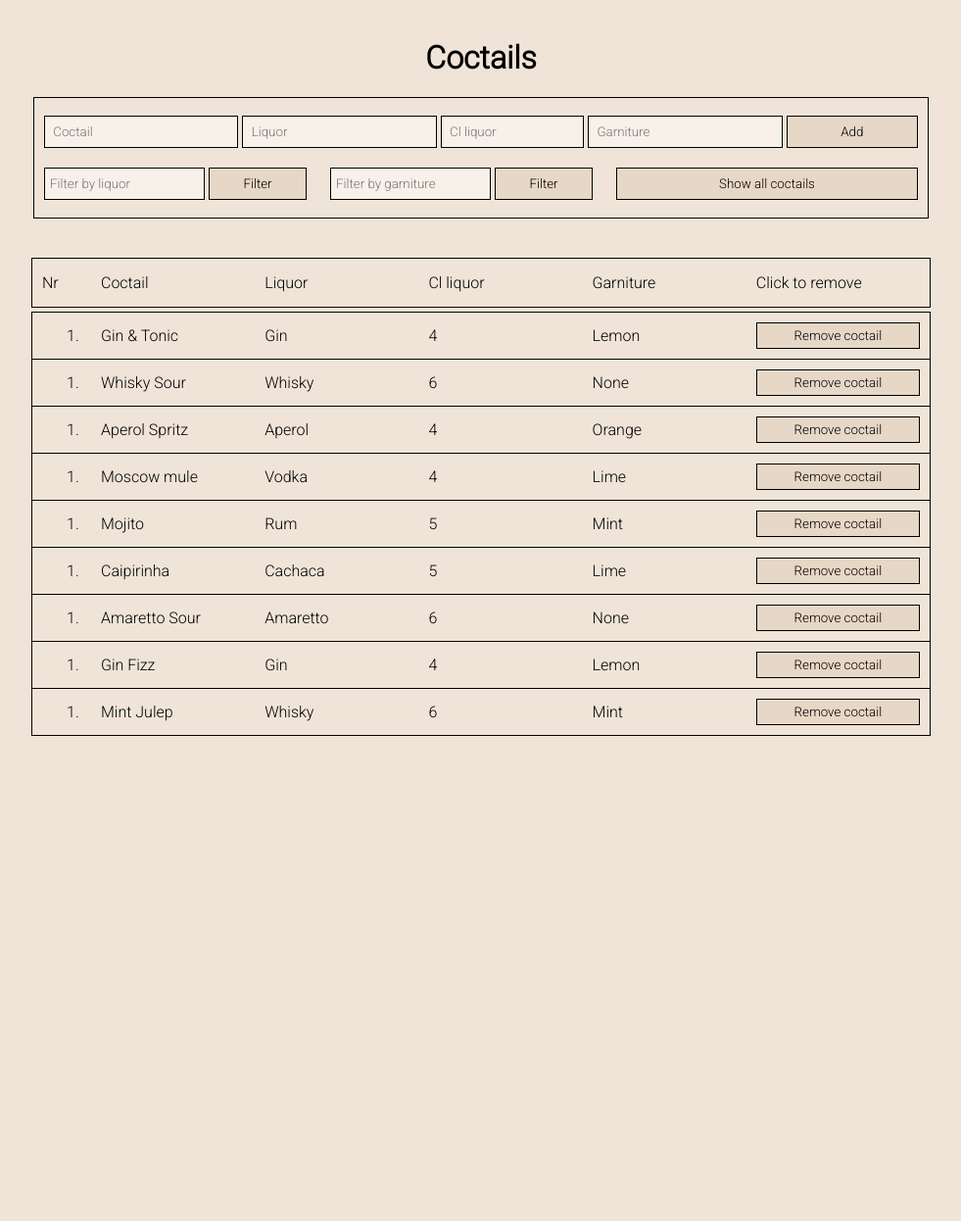
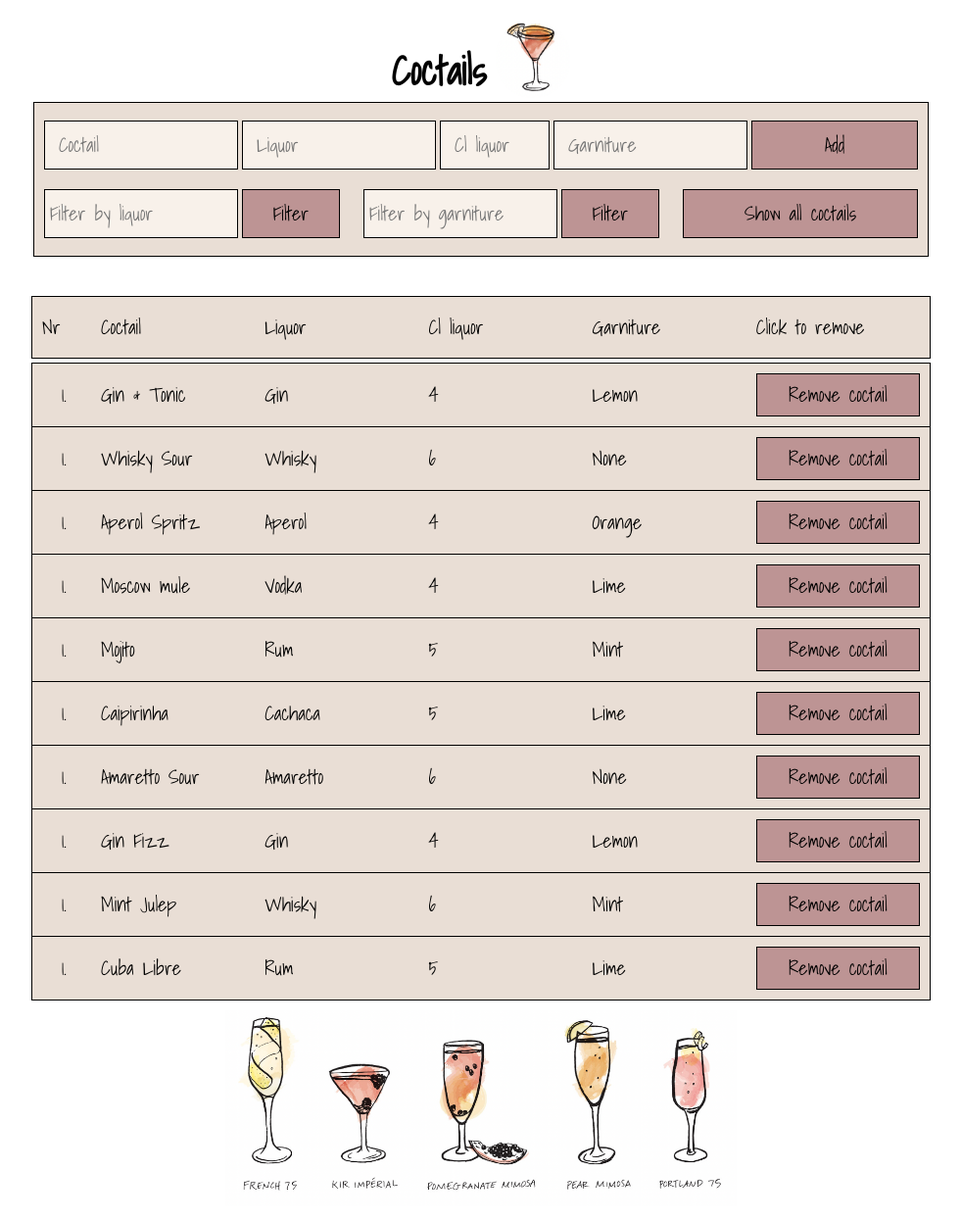
Before and after one commit to tbjorklind/T_Bjorklind_ME132A_U2, a plain HTML site: page index.html in a window 1280 px wide. Shown: the whole page at 98% size, without its empty margins (149-1130 px from the left). Before the commit the page ends 800 px from the top, so only its background shows below. Drawn offline with Linux system fonts and the light colour scheme.

Commit message:
Added style in css

```diff
--- a/database.js
+++ b/database.js
@@ -72,13 +72,13 @@ let database = [
     liquor: 'Whisky',
     cl: 6,
     garniture: 'Mint'
+  },
+
+  {
+    id: 10,
+    name: 'Cuba Libre',
+    liquor: 'Rum',
+    cl: 5,
+    garniture: 'Lime'
   }
-
-  // {
-  //   id: 10,
-  //   name: 'Frozen Strawberry Daiquiri',
-  //   liquor: 'Rom',
-  //   cl: 5,
-  //   garniture: 'Strawberry'
-  // }
 ]
--- a/index.html
+++ b/index.html
@@ -4,18 +4,21 @@
     <meta charset="UTF-8" />
     <meta http-equiv="X-UA-Compatible" content="IE=edge" />
     <meta name="viewport" content="width=device-width, initial-scale=1.0" />
-    <link rel="stylesheet" href="styles.css" />
+    <link rel="stylesheet" href="styles.css">
     <link rel="preconnect" href="https://fonts.googleapis.com" />
     <link rel="preconnect" href="https://fonts.gstatic.com" crossorigin />
     <link
-      href="https://fonts.googleapis.com/css2?family=Abril+Fatface&family=Roboto:wght@300&display=swap"
+      href="https://fonts.googleapis.com/css2?family=Shadows+Into+Light&display=swap"
       rel="stylesheet"
     />
     <title>U2</title>
   </head>
   <body>
     <div id="wrapper">
+      <div id="titel" >
       <h1>Coctails</h1>
+      <img id="image-coctail" src="./coctail.png" alt="picture of coctail">
+    </div>
       <div id="add-and-filter">
         <div id="add-coctail">
           <form id="add-coctail-form">
@@ -59,7 +62,10 @@
       <ol></ol>
 
       <div id="coctails"></div>
+      <img id="image-coctails" src="./coctails.png" alt="picture of coctails">
+
     </div>
+
 
     <script src="database.js"></script>
     <script src="main.js"></script>
--- a/styles.css
+++ b/styles.css
@@ -1,17 +1,36 @@
-
 :root {
-    --fontFamily: 'Roboto', sans-serif;
-    --backColor:  rgb(240, 228, 216);
+  --fontFamily: 'Shadows Into Light';
+  --backColor: rgb(233, 222, 213);
   --inputColor: rgb(248, 241, 234);
-    --buttonColor: rgb(231, 215, 198);
-    --hoverColor: rgb(126, 113, 95);
-
+  --buttonColor: rgb(189, 148, 148);
+  --hoverColor: rgb(209, 97, 97);
 }
 
 body {
+  margin: 0;
   font-family: var(--fontFamily);
-margin: 0;
-background-color: var(--backColor);
+  font-size: 20px;
+}
+
+#titel {
+  display: flex;
+  flex-direction: row;
+}
+
+#image-coctail {
+  height: 80px;
+  margin-top: 20px;
+  margin-left: 10px;
+  transition: 0.7s;
+  border-radius: 50px;
+}
+#image-coctail:hover {
+  transform: rotate(180deg);
+}
+
+#image-coctails {
+  height: 200px;
+  margin-bottom: 15px;
 }
 
 #wrapper {
@@ -20,9 +39,11 @@ background-color: var(--backColor);
   align-items: center;
   width: 100vw;
 }
+
 h1 {
   text-align: center;
   margin-top: 40px;
+  margin-bottom: 0px;
 }
 
 #headers {
@@ -31,10 +52,14 @@ h1 {
   width: 70vw;
   border: 1px solid black;
   padding: 15px 10px;
+  background-color: var(--backColor);
 }
 #coctails {
   border: 1px solid black;
   margin-top: 4px;
+  background-color: var(--backColor);
+  border-bottom: 0px;
+  margin-bottom: 10px;
 }
 .coctail {
   display: grid;
@@ -45,20 +70,21 @@ h1 {
   padding: 10px;
   align-items: center;
 }
-#coctails:last-child {
-    border-bottom: 0px;
-}
+
 ol {
   margin: 0px;
 }
 li {
-    margin-left: 25px;
+  margin-left: 20px;
 }
-button, input {
+
+button,
+input {
   border-radius: 0px;
   border: 1px solid black;
   font-family: var(--fontFamily);
   padding: 5px 0px;
+  font-size: 20px;
 }
 
 button {
@@ -74,25 +100,28 @@ input {
   justify-content: center;
 }
 
-#add-coctail-form input, #filters input {
+#add-coctail-form input,
+#filters input {
   margin: 10px 2px;
   padding: 8px 5px;
-    flex-grow: 1;
 }
 
-#add-coctail-form button, #filters button {
+#add-coctail-form button,
+#filters button {
   flex-grow: 1;
   width: 100px;
   margin: 10px 2px;
 }
 
-#add-coctail-form, #filters {
+#add-coctail-form,
+#filters {
   display: flex;
   width: 70vw;
   justify-content: center;
 }
 
-#filter-by-liquor, #filter-by-garniture {
+#filter-by-liquor,
+#filter-by-garniture {
   display: flex;
   margin-right: 20px;
 }
@@ -105,6 +134,7 @@ width: 100px;
   border: 1px solid black;
   padding: 8px;
   margin-bottom: 40px;
+  background-color: var(--backColor);
 }
 button:hover {
   box-shadow: 0 0 5px var(--hoverColor);
```
Also changed, not shown: main.js (+12 -9 lines), coctail.png (added), coctails.png (added), 1 other file. Lines whose indentation alone changed are shown as unchanged.
